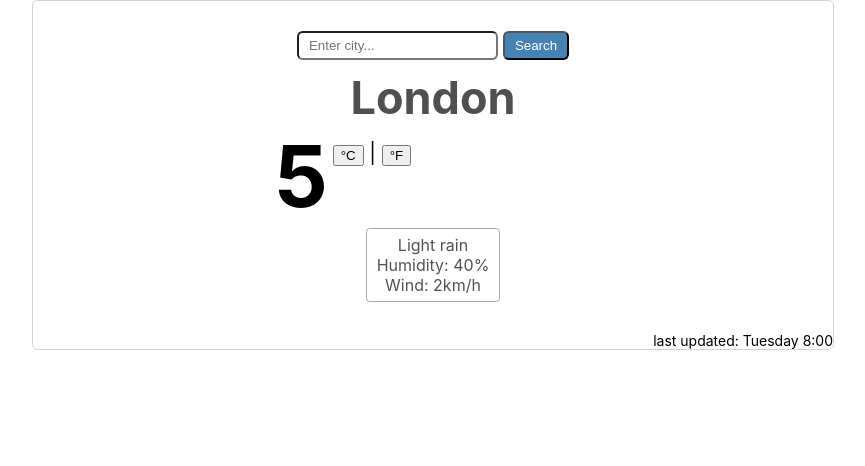
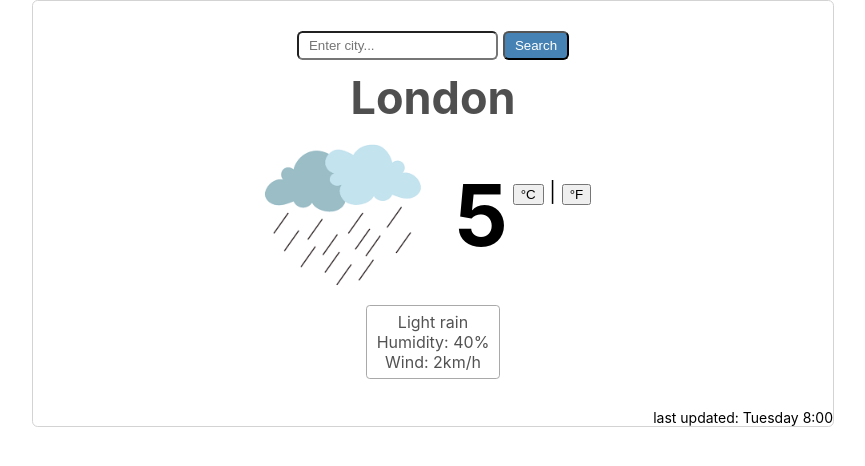
Before and after one commit to KrisTenFour/weather-react, a React (Create React App) app: page / in a window 1280 px wide. Shown: the top 466 px of the page, without its empty margins (207-1072 px from the left). Built offline with nearby package versions, Linux system fonts and the light colour scheme.

Commit message:
Add temporary image to Temperature component

```diff
--- a/src/Temperature.js
+++ b/src/Temperature.js
@@ -1,6 +1,7 @@
 import React from "react"
 
 import "./Temperature.css"
+import rain from "./rain.png"
 
 export default function Temperature() {
     let weatherData = {
@@ -9,7 +10,7 @@ export default function Temperature() {
     return (
         <div className="Temperature">
             <div className="grid">
-                {/* <img src={} alt="#" /> */}
+                <img src={rain} alt="#" />
                 <div className="grid-temp-unit">
                     <h2>{weatherData.temperature}</h2>
                     <span>
```
Also changed, not shown: src/rain.png (added).
